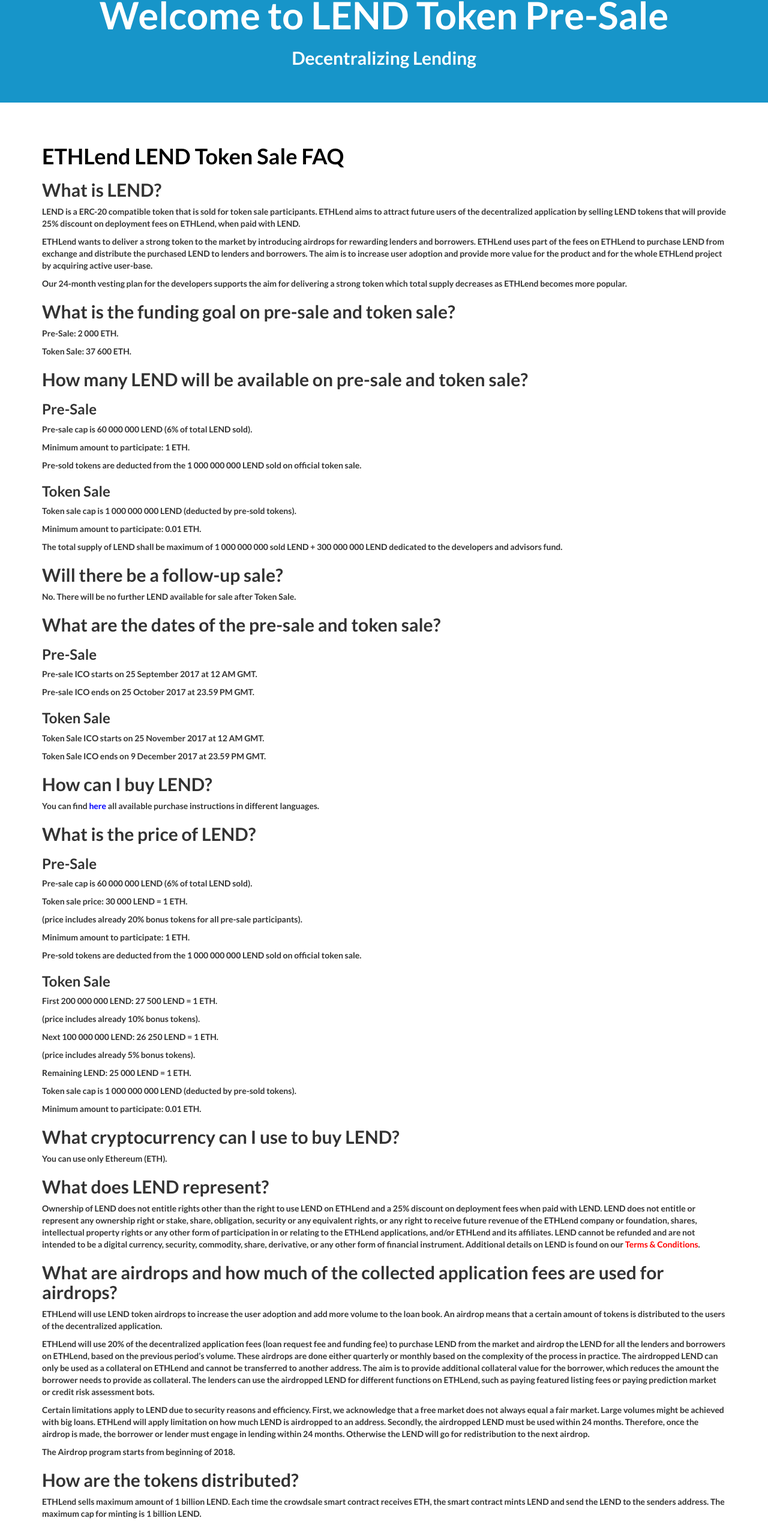
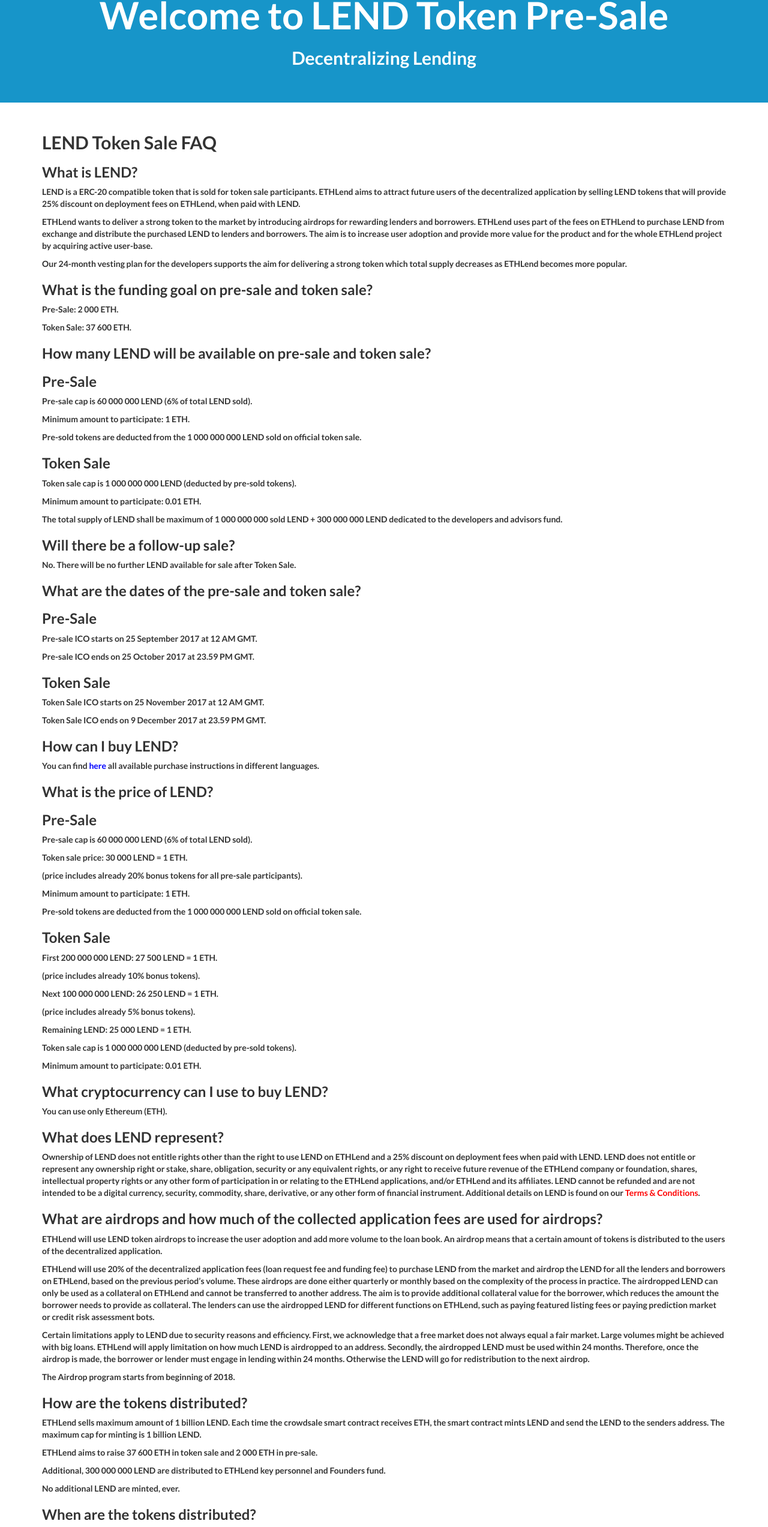
Before and after one commit to ETHLend/ICO_SmartContract, a website: page faq.html in a window 1280 px wide. Shown: the part 236-2782 px from the top of the page at 60% size. Drawn offline with nearby package versions, Linux system fonts and the light colour scheme.

Commit message:
updated faq and added img

```diff
--- a/faq.html
+++ b/faq.html
@@ -98,15 +98,15 @@
 
         <div class="container">
 
-		  <h1 style="color: black">ETHLend LEND Token Sale FAQ</h1>
-		<h2>What is LEND?</h2>
+		  <h2>LEND Token Sale FAQ</h2>
+		<h3>What is LEND?</h3>
 			<p>LEND is a ERC-20 compatible token that is sold for token sale participants. ETHLend aims to attract future users of the decentralized application by selling LEND tokens that will provide 25% discount on deployment fees on ETHLend, when paid with LEND.</p>
 			<p>ETHLend wants to deliver a strong token to the market by introducing airdrops for rewarding lenders and borrowers. ETHLend uses part of the fees on ETHLend to purchase LEND from exchange and distribute the purchased LEND to lenders and borrowers. The aim is to increase user adoption and provide more value for the product and for the whole ETHLend project by acquiring active user-base.</p>
 			<p>Our 24-month vesting plan for the developers supports the aim for delivering a strong token which total supply decreases as ETHLend becomes more popular.</p>
-		<h2>What is the funding goal on pre-sale and token sale?</h2>
+		<h3>What is the funding goal on pre-sale and token sale?</h3>
 			<p>Pre-Sale: 2 000 ETH.</p>
 			<p>Token Sale: 37 600 ETH.</p>
-		<h2>How many LEND will be available on pre-sale and token sale?</h2>
+		<h3>How many LEND will be available on pre-sale and token sale?</h3>
 			<h3>Pre-Sale</h3>
 			<p>Pre-sale cap is 60 000 000 LEND (6% of total LEND sold).</p>
 			<p>Minimum amount to participate: 1 ETH.</p>
@@ -115,18 +115,18 @@
 			<p>Token sale cap is 1 000 000 000 LEND (deducted by pre-sold tokens).</p>
 			<p>Minimum amount to participate: 0.01 ETH.</p>
 			<p>The total supply of LEND shall be maximum of 1 000 000 000 sold LEND + 300 000 000 LEND dedicated to the developers and advisors fund.</p>
-		<h2>Will there be a follow-up sale?</h2>
+		<h3>Will there be a follow-up sale?</h3>
 			<p>No. There will be no further LEND available for sale after Token Sale.</p>
-		<h2>What are the dates of the pre-sale and token sale?</h2>
+		<h3>What are the dates of the pre-sale and token sale?</h3>
 			<h3>Pre-Sale</h3>
 			<p>Pre-sale ICO starts on 25 September 2017 at 12 AM GMT.</p>
 			<p>Pre-sale ICO ends on 25 October 2017 at 23.59 PM GMT.</p>
 			<h3>Token Sale</h3>
 			<p>Token Sale ICO starts on 25 November 2017 at 12 AM GMT.</p>
 			<p>Token Sale ICO ends on 9 December 2017 at 23.59 PM GMT.</p>
-		<h2>How can I buy LEND?</h2>
+		<h3>How can I buy LEND?</h3>
 			<p>You can find <a href="https://github.com/ETHLend/ICO_SmartContract/tree/master/instructions" style="color:blue">here</a> all available purchase instructions in different languages.</p>
-		<h2>What is the price of LEND?</h2>
+		<h3>What is the price of LEND?</h3>
 			<h3>Pre-Sale</h3>
 			<p>Pre-sale cap is 60 000 000 LEND (6% of total LEND sold).</p>
 			<p>Token sale price: 30 000 LEND = 1 ETH.</p>
@@ -141,28 +141,28 @@
 			<p>Remaining LEND: 25 000 LEND = 1 ETH.</p>
 			<p>Token sale cap is 1 000 000 000 LEND (deducted by pre-sold tokens).</p>
 			<p>Minimum amount to participate: 0.01 ETH.</p>
-		<h2>What cryptocurrency can I use to buy LEND?</h2>
+		<h3>What cryptocurrency can I use to buy LEND?</h3>
 			<p>You can use only Ethereum (ETH).</p>
-		<h2>What does LEND represent?</h2>
+		<h3>What does LEND represent?</h3>
 			<p>Ownership of LEND does not entitle rights other than the right to use LEND on ETHLend and a 25% discount on deployment fees when paid with LEND. LEND does not entitle or represent any ownership right or stake, share, obligation, security or any equivalent rights, or any right to receive future revenue of the ETHLend company or foundation, shares, intellectual property rights or any other form of participation in or relating to the ETHLend applications, and/or ETHLend and its affiliates. LEND cannot be refunded and are not intended to be a digital currency, security, commodity, share, derivative, or any other form of financial instrument. Additional details on LEND is found on our <a href="terms.html" style="color:red">Terms & Conditions</a>.</p>
-		<h2>What are airdrops and how much of the collected application fees are used for airdrops?</h2>
+		<h3>What are airdrops and how much of the collected application fees are used for airdrops?</h3>
 			<p>ETHLend will use LEND token airdrops to increase the user adoption and add more volume to the loan book. An airdrop means that a certain amount of tokens is distributed to the users of the decentralized application.</p>
 			<p>ETHLend will use 20% of the decentralized application fees (loan request fee and funding fee) to purchase LEND from the market and airdrop the LEND for all the lenders and borrowers on ETHLend, based on the previous period’s volume. These airdrops are done either quarterly or monthly based on the complexity of the process in practice. The airdropped LEND can only be used as a collateral on ETHLend and cannot be transferred to another address. The aim is to provide additional collateral value for the borrower, which reduces the amount the borrower needs to provide as collateral. The lenders can use the airdropped LEND for different functions on ETHLend, such as paying featured listing fees or paying prediction market or credit risk assessment bots.</p>
 			<p>Certain limitations apply to LEND due to security reasons and efficiency. First, we acknowledge that a free market does not always equal a fair market. Large volumes might be achieved with big loans. ETHLend will apply limitation on how much LEND is airdropped to an address. Secondly, the airdropped LEND must be used within 24 months. Therefore, once the airdrop is made, the borrower or lender must engage in lending within 24 months. Otherwise the LEND will go for redistribution to the next airdrop.</p>
 			<p>The Airdrop program starts from beginning of 2018.</p>
-		<h2>How are the tokens distributed?</h2>
+		<h3>How are the tokens distributed?</h3>
 			<p>ETHLend sells maximum amount of 1 billion LEND. Each time the crowdsale smart contract receives ETH, the smart contract mints LEND and send the LEND to the senders address. The maximum cap for minting is 1 billion LEND.</p>
 			<p>ETHLend aims to raise 37 600 ETH in token sale and 2 000 ETH in pre-sale.</p>
 			<p>Additional, 300 000 000 LEND are distributed to ETHLend key personnel and Founders fund.</p>
 			<p>No additional LEND are minted, ever.</p>
-		<h2>When are the tokens distributed?</h2>
+		<h3>When are the tokens distributed?</h3>
 			<p>LEND is distributed immediately once ETH is sent to the crowdsale smart contract. This solution provides more security since the crowdsale smart contract mints LEND when ETH is received. Therefore, participants can send smaller amounts to verify whether they have received LEND. Instant distribution is fair since the participants do not need to wait for weeks to access the tokens. Instead, once ETH is received, LEND is minted and sent to the participant’s address.</p>
 			<p>LEND can be transferred from one address to another once the token sale is over (9 December or when the cap is reached).</p>
-		<h2>Is the token sale secure?</h2>
+		<h3>Is the token sale secure?</h3>
 			<p>The token sale is performed with the use of Ethereum smart contract. Since all transactions are confirmed on the blockchain, the smart contract is resistant for security threats. The crowdsale smart contract code is be available on GitHub and the code has been reviewed and audited by third party security auditing service.</p>
 			<p>The smart contract in itself is simple to avoid complex transactions. The smart contract will have extra security since the tokens are minted only when ETH is send to the address. This means that only way to receive LEND is by sending ETH, making it more resistant to misuse and fraud. Moreover, this gives the participant the opportunity to send a smaller amount of ETH to test whether LEND is received. Therefore, if the token address display is compromised, the loss is limited.</p>
 			<p>The token sale page shall be held on a DDOS protected environment, on a separate server with writing locks on the token sale page files from the server side. The token sale page will be simple and as static as possible to avoid any complexity. Besides the above, additional security measures are adopted.</p>
-		<h2>How will ETHLend use the raised funds?</h2>
+		<h3>How will ETHLend use the raised funds?</h3>
 			<p>ETH will be used to develop further the technology behind the ETHLend.</p>
 			<p>Below is provided funds allocation:</p>
 			<p>35% on core development</p>
@@ -170,7 +170,7 @@
 			<p>20% on management of ETHLend Foundation or LLC</p>
 			<p>15% on promotions</p>
 			<p>10% on unexpected costs</p>
-		<h2>Is there a vesting model?</h2>
+		<h3>Is there a vesting model?</h3>
 			<p>Yes. ETHLend development team and key personnel is bound to 24-month Vesting period. During the vesting period the LEND cannot be sold.</p>
 			<p>ETHLend introduces the following Vesting model for the core team:</p>
 			<p>80% of LEND is locked once Token Sale distribution has ended</p>
@@ -178,15 +178,11 @@
 			<p>40% of LEND is locked after 12 months from Token Sale distribution</p>
 			<p>20% of LEND is locked after 18 months from Token Sale distribution</p>
 			<p>0% of LEND is locked after 24 months from Token Sale distribution</p>
-		<h2>How will ETHLend store the raised funds?</h2>
+		<h3>How will ETHLend store the raised funds?</h3>
 			<p>ETHLend will use a multi-signature wallet to store the raised funds.</p>
-		<h2>Can I trade LEND?</h2>
+		<h3>Can I trade LEND?</h3>
 			<p>Yes. LEND can be traded immediately after the token sale. However, the primary use-case for lend is as a discounted ticket for paying ETHLend DAPP deployment fees.</p>
 			<p>The token sale is over on 9 December 2017 or when the cap is reached. From that point on, LEND can be transferred from one address to another.</p>
-			<p></p>
-			<p></p>
-			<p></p>
-
                 </div>
 
       <div style="background-color: #1795c9; color: #FFF; text-align:center; padding: 25px; margin: 35px 15px 0px 0px; font-weight: 800; font-family: 'Lato', sans-serif; height: 150px; width: 100%" >
```
Also changed, not shown: token_sale.html (+1 -1 lines), LEND_28x28.png (added).
